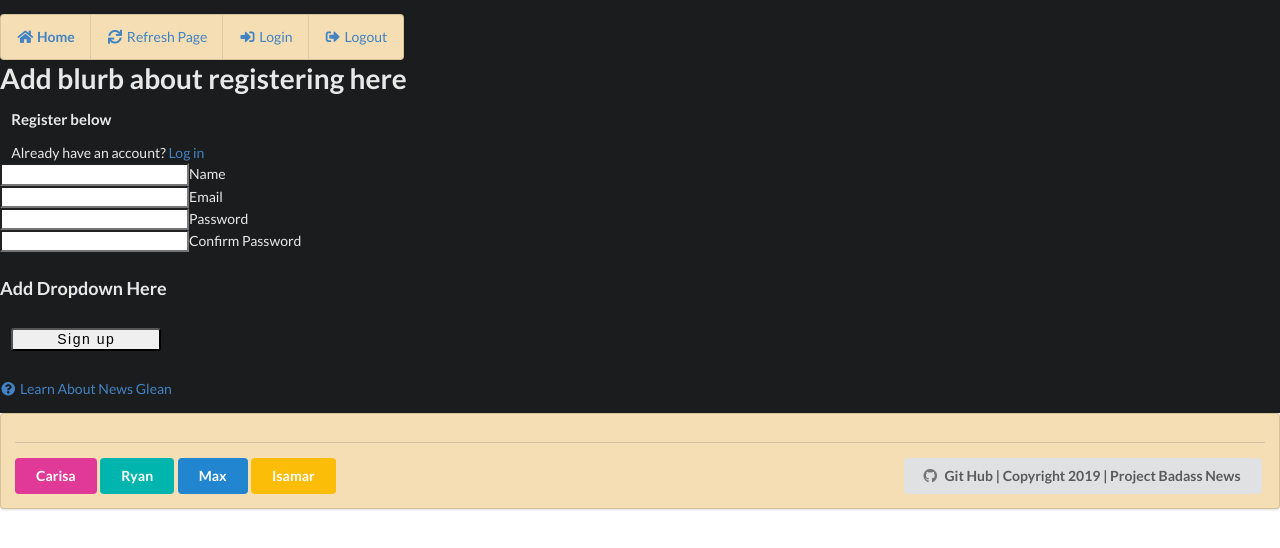
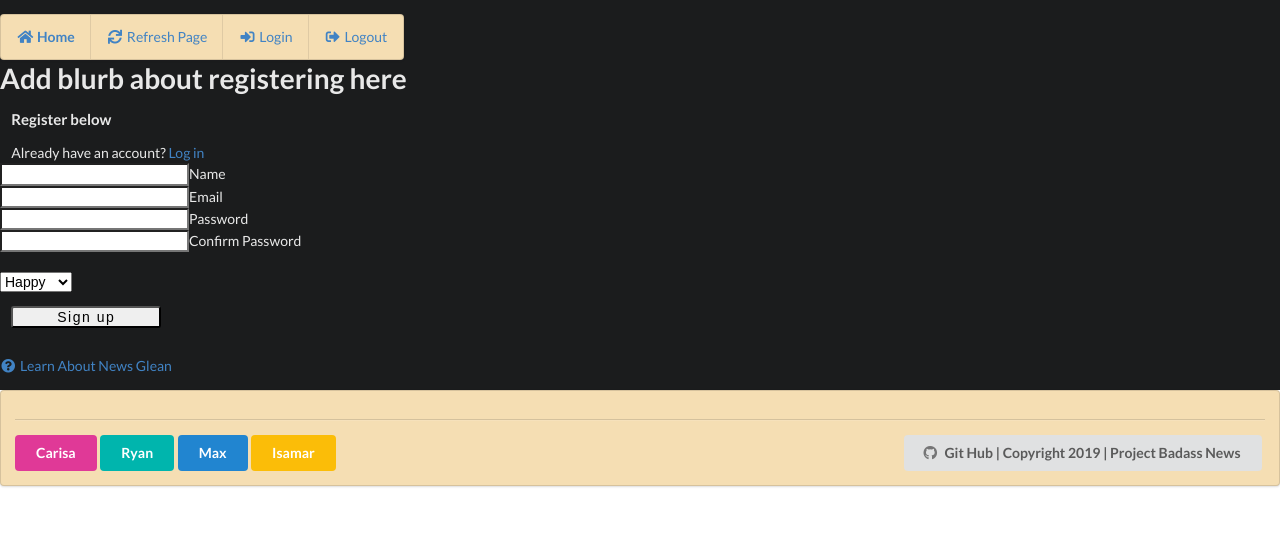
Before and after one commit to FizzyMo/Final-PROJECT, a React (Create React App) app in the folder client/: page /register in a window 1280 px wide. Shown: the top 548 px of the page. Built offline with nearby package versions, Linux system fonts and the light colour scheme; no server answers.

Commit message:
dropdown on register page

```diff
--- a/client/src/component/auth/Register.js
+++ b/client/src/component/auth/Register.js
@@ -56,7 +56,7 @@ class Register extends Component {
       <div className="container">
         <div className="row">
           <div className="col s8 offset-s2">
-           <h1>Add blurb about registering here</h1>
+            <h1>Add blurb about registering here</h1>
             <div className="col s12" style={{ paddingLeft: "11.250px" }}>
               <h4>
                 <b>Register</b> below
@@ -122,7 +122,15 @@ class Register extends Component {
                 <label htmlFor="password2">Confirm Password</label>
                 <span className="red-text">{errors.password2}</span>
               </div>
-              <h3>Add Dropdown Here</h3>
+              <br />
+
+              <select>
+                <option value="volvo">Happy</option>
+                <option value="saab">Sad</option>
+                <option value="opel">Exciting</option>
+                <option value="audi">Angry</option>
+              </select>
+
               <div className="col s12" style={{ paddingLeft: "11.250px" }}>
                 <button
                   style={{
```
